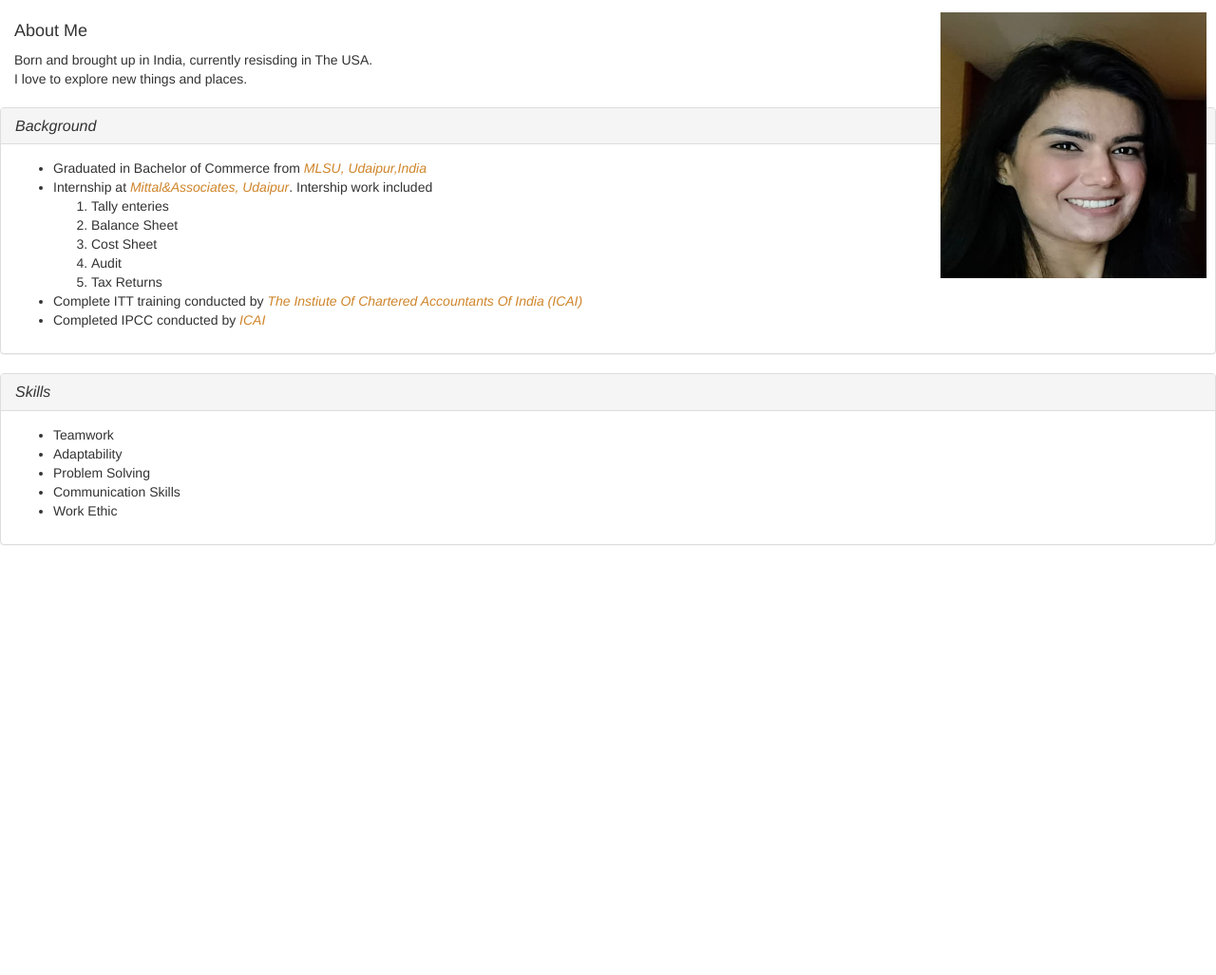
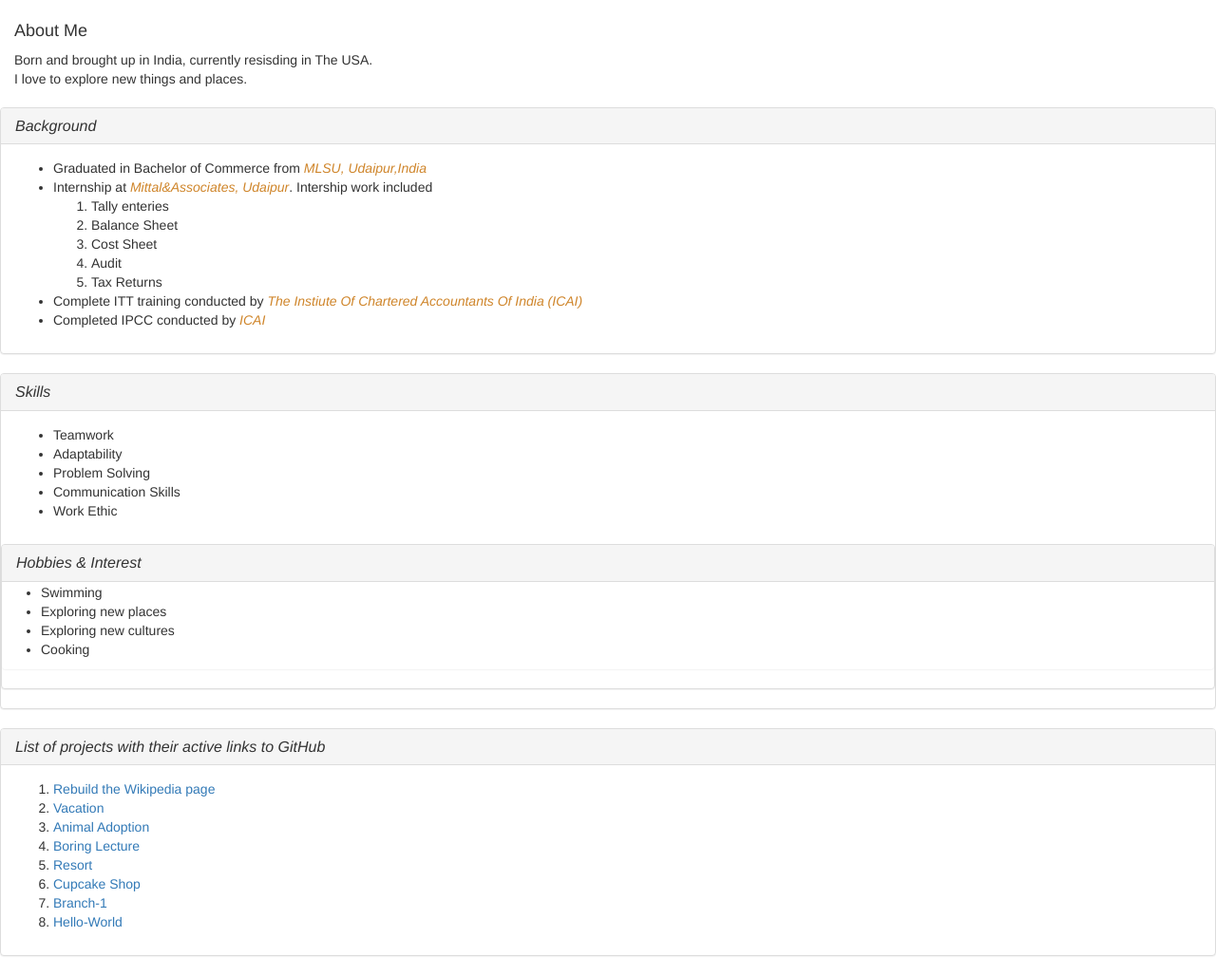
Before and after one commit to nehad1992/Portfolio-Project1, a plain HTML site: page index.html in a window 1280 px wide. Shown: the part 252-1279 px from the top of the page at 95% size. Before the commit the page ends 846 px from the top, so only its background shows below. Drawn offline with Linux system fonts and the light colour scheme.

Commit message:
add links, panels and project lists

```diff
--- a/css/styles.css
+++ b/css/styles.css
@@ -8,8 +8,8 @@ h1 {
 .image1 {
     float: right;
     border: rgb(43, 42, 42);
-    width: 300px;
-    height: 300px;
+    width: 170px;
+    height: 170px;
     border-radius: 5px;
     padding: 10px;
 }
--- a/index.html
+++ b/index.html
@@ -9,17 +9,17 @@
     </head>
     <body>
        <div class= "jumbotron">
+				<img src="pic1.jpg" alt ="An image of Neha Doodi" class="image1">
           <h1>
                Neha Doodi
-          </h1>
+					</h1>
+
           <h4 class ="intro">
           <em> Bachelor of Commerce, Aspiring Programmer</em>
-          </h4>
+					</h4>
+
 				</div>
 
-				<p>
-          <img src="pic1.jpg" alt ="An image of Neha Doodi" class="image1">
-				</p>
 				<p>
 					<div class="text1">
 					<h4 class="heading1">
@@ -62,7 +62,36 @@
 							<li>Work Ethic</li>
 						</ul>
 					</div>
-
+					<div class="panel panel-default">
+						<div class="panel-heading">
+							<h3 class="panel-title">Hobbies & Interest</h3>
+						</div>
+						<div class="panel body">
+							<ul>
+								<li>Swimming</li>
+								<li>Exploring new places</li>
+								<li>Exploring new cultures</li>
+								<li>Cooking</li>
+							</ul>
+						</div>
+					</div>
+				</div>
+				<div class="panel panel-default">
+					<div class=" panel-heading">
+						<h3 class= "panel-title">List of projects with their active links to GitHub</h3>
+					</div>
+					<div class="panel-body">
+						<ol>
+							<li><a href="https://github.com/nehad1992/wikipedia-epi/blob/master/index.html">Rebuild the Wikipedia page</a> </li>
+							<li><a href="https://github.com/nehad1992/Vacation-Epi">Vacation </a></li>
+							<li><a href="https://github.com/nehad1992/animal-adoption-epicodus">Animal Adoption</a>	</li>
+							<li><a href="https://github.com/nehad1992/boring-lecture">Boring Lecture</a></li>
+							<li><a href="https://github.com/nehad1992/resort/blob/master/resort.html">Resort</a></li>
+							<li><a href="https://github.com/nehad1992/cupcake-shop">Cupcake Shop</a></li>
+							<li><a href="https://github.com/nehad1992/Branch1/blob/master/branching-website.html">Branch-1</a></li>
+							<li><a href="https://github.com/nehad1992/hello-world">Hello-World</a></li>
+						</ol>
+					</div>
 				</div>
 
 
```
